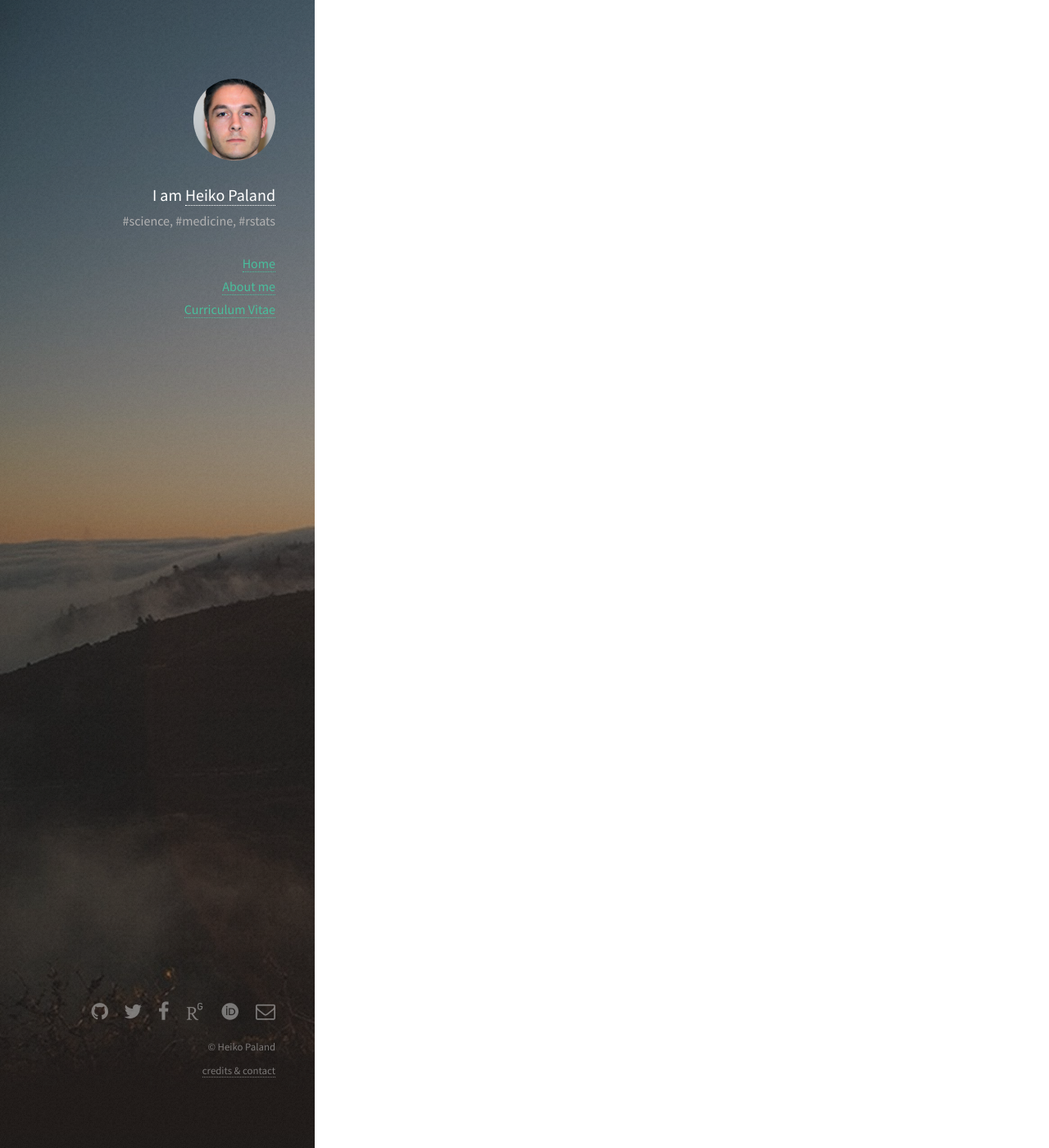
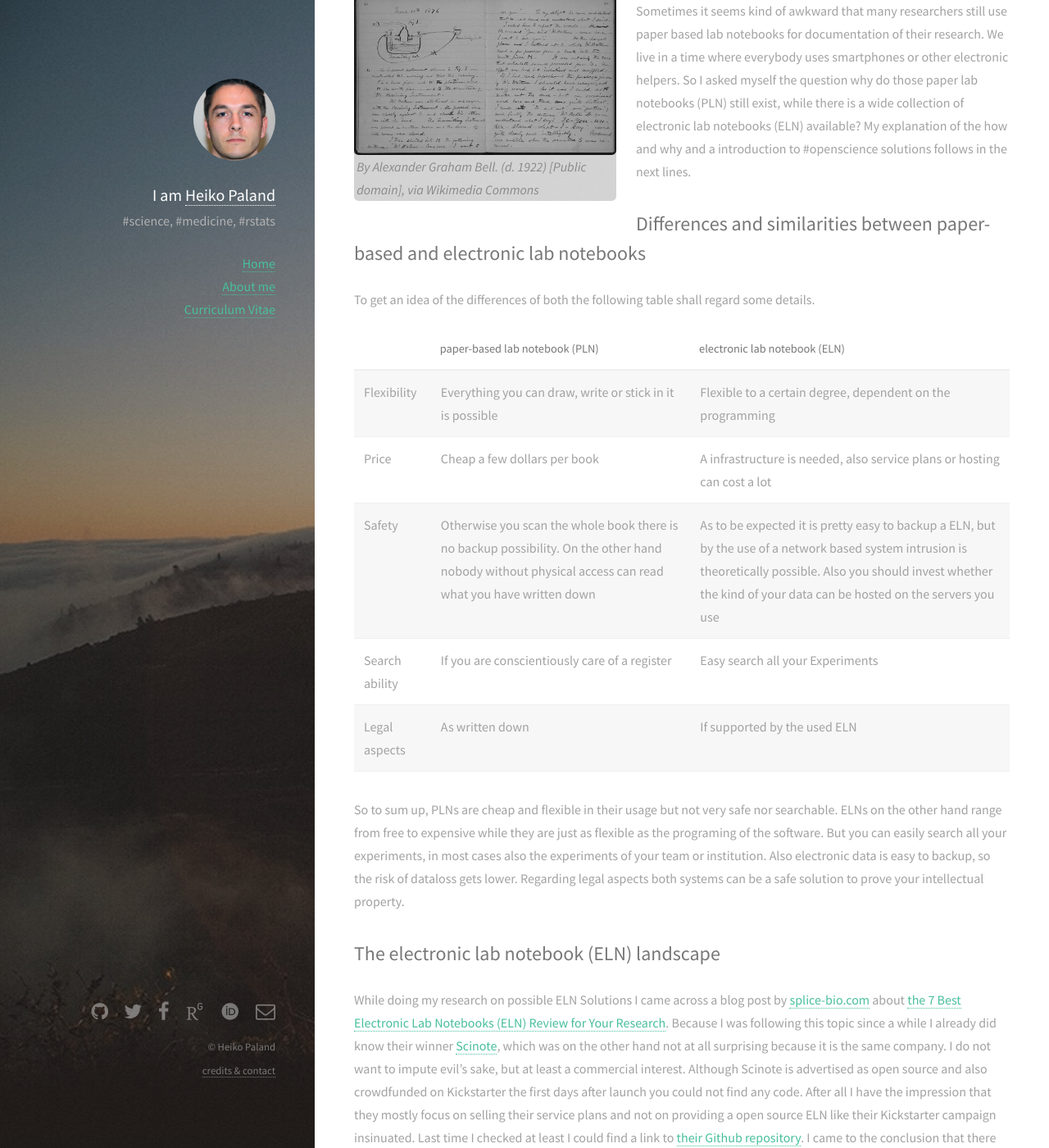
Before and after one commit to old-jekyll-templates/Strata-Jekyll-Theme, a Jekyll site: the page built from testpage.md, in a window 1280 px wide and 1400 px high, scrolled down 339 px. Shown: the whole window at 82% size. Built offline with Jekyll 4.4.1, drawn with Linux system fonts in a browser that asks for light colours; some web fonts are replaced; comment, search, counter and statistics services are not loaded; some of the changed text lies outside the part shown.

Commit message:
testpage

```diff
--- a/testpage.md
+++ b/testpage.md
@@ -5,4 +5,42 @@ permalink: /testpage.html
 exclude_from_nav: true
 noindex: true
 ---
-testpage
+---
+layout: post
+title: Lab notebook culture
+comments: true
+license: cc-by
+---
+## Does your lab notebook look like this? Then you should read on!
+
+<span class="image left"><img src="{{ site.url }}/images/fulls/2016-08-09_Bell-Notebook.jpg">*By Alexander Graham Bell. (d. 1922) [Public domain], via Wikimedia Commons*</span>
+
+Sometimes it seems kind of awkward that many researchers still use paper based lab notebooks for documentation of their research. We live in a time where everybody uses smartphones or other electronic helpers. So I asked myself the question why do those paper lab notebooks (PLN) still exist, while there is a wide collection of electronic lab notebooks (ELN) available? My explanation of the how and why and a introduction to #openscience solutions follows in the next lines. <!--more-->
+
+## Differences and similarities between paper-based and electronic lab notebooks
+
+To get an idea of the differences of both the following table shall regard some details.
+
+| | paper-based lab notebook (PLN) | electronic lab notebook (ELN) |
+|-|-----|-----|
+| Flexibility | Everything you can draw, write or stick in it is possible | Flexible to a certain degree, dependent on the programming
+| Price | Cheap a few dollars per book | A infrastructure is needed, also service plans or hosting can cost a lot
+| Safety | Otherwise you scan the whole book there is no backup possibility. On the other hand nobody without physical access can read what you have written down  |  As to be expected it is pretty easy to backup a ELN, but by the use of a network based system intrusion is theoretically possible. Also you should invest whether the kind of your data can be hosted on the servers you use
+| Search ability | If you are conscientiously care of a register | Easy search all your Experiments
+| Legal aspects | As written down | If supported by the used ELN
+
+So to sum up, PLNs are cheap and flexible in their usage but not very safe nor searchable. ELNs on the other hand range from free to expensive while they are just as flexible as the programing of the software. But you can easily search all your experiments, in most cases also the experiments of your team or institution. Also electronic data is easy to backup, so the risk of dataloss gets lower. Regarding legal aspects both systems can be a safe solution to prove your intellectual property.
+
+## The electronic lab notebook (ELN) landscape
+
+While doing my research on possible ELN Solutions I came across a blog post by [splice-bio.com](http://splice-bio.com/) about [the 7 Best Electronic Lab Notebooks (ELN) Review for Your Research](http://splice-bio.com/the-7-best-electronic-lab-notebooks-eln-for-your-research/). Because I was following this topic since a while I already did know their winner [Scinote](http://scinote.net/), which was on the other hand not at all surprising because it is the same company. I do not want to impute evil's sake, but at least a commercial interest. Although Scinote is advertised as open source and also crowdfunded on Kickstarter the first days after launch you could not find any code. After all I have the impression that they mostly focus on selling their service plans and not on providing a open source ELN like their Kickstarter campaign insinuated. Last time I checked at least I could find a link to [their Github repository](https://github.com/biosistemika/scinote-web). I came to the conclusion that there are many competing companies out there who try to sell you their ELN. It seems to be a growing market, which includes that they try to convince you by all necessary means.
+
+But lets have a look back on their blog post. While all of the tested solutions have a free plan none of them seems to be real open source. Gladly I found one other ELN which seems to fulfill all my needs and is open source. Therefore I like to introduce to you [elabFTW](http://www.elabftw.net/). I will show you why I think it is the only real open source solution out there and why I choose it over other ELNs.
+
+## elabFTW
+
+General and license
+
+Quality criteria like above
+
+Outlook and developer
```
